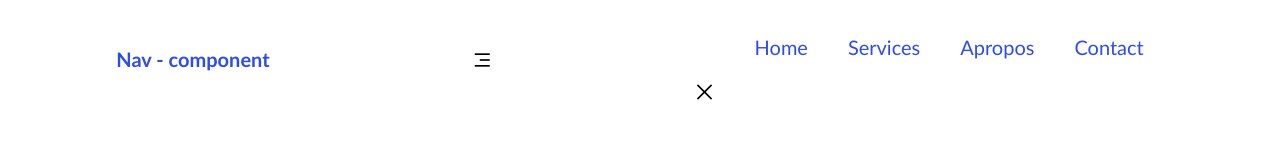
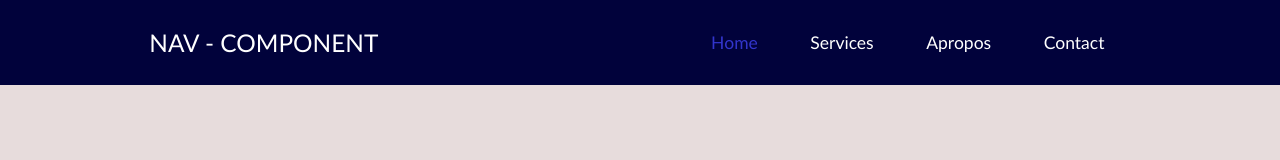
Before and after one commit to KwonGee-Lukelo/navbar-component, a plain HTML site: page index.html in a window 1280 px wide. Drawn offline with nearby package versions, Linux system fonts and the light colour scheme.

Commit message:
Ajout du style pour la barre de navigation

```diff
--- a/index.html
+++ b/index.html
@@ -16,15 +16,10 @@
       <nav>
         <a href="#" class="nav__logo">Nav - component</a>
 
-        <!-- Button Toggle -->
-        <div class="nav__toggle" id="nav-toggle">
-          <i class="ri-menu-3-fill"></i>
-        </div>
-
         <div class="nav__menu">
           <ul class="nav__list">
             <li>
-              <a href="#" class="nav__link">Home</a>
+              <a href="#" class="nav__link active">Home</a>
             </li>
             <li>
               <a href="#" class="nav__link">Services</a>
@@ -42,6 +37,11 @@
             <i class="ri-close-large-line"></i>
           </div>
         </div>
+
+        <!-- Button Toggle -->
+        <div class="nav__toggle" id="nav-toggle">
+          <i class="ri-menu-3-fill"></i>
+        </div>
       </nav>
     </header>
 
--- a/style.css
+++ b/style.css
@@ -1,36 +1,71 @@
 body {
   margin: 0;
   padding: 0;
-  background-color: rgba(255, 255, 255, 00.75em);
+  background-color: rgb(231, 220, 220);
   font-family: "Trebuchet MS", "Lucida Sans Unicode", "Lucida Grande",
     "Lucida Sans", Arial, sans-serif;
+}
+
+header {
+  position: fixed;
+  top: 0;
+  left: 0;
+  width: 100%;
+  background-color: rgb(1, 2, 59);
+  z-index: -1;
+}
+
+.nav__logo,
+.nav__link,
+.nav__toggle,
+.nav__close {
+  color: #fff;
+}
+
+.nav__logo,
+.nav__link {
+  text-decoration: none;
+}
+
+.nav__logo {
+  text-transform: uppercase;
+  font-size: 1.525rem;
 }
 
 nav {
   display: flex;
   justify-content: space-around;
   align-items: center;
-  padding: 0.75em;
-  font-size: 1.25rem;
+  padding: 1em;
 }
 
-.nav__logo,
-.nav__link {
-  text-decoration: none;
-  color: rgba(44, 73, 233, 0.986);
+.nav__list {
+  list-style: none;
+  display: flex;
+  justify-content: end;
 }
 
-.nav__logo {
-  font-weight: 900;
+.nav__link {
+  padding: 0 1.5em;
+  font-size: 1.095rem;
+  transition: color 0.4s;
 }
 
-.nav__menu .nav__list {
-  display: flex;
-  justify-content: center;
-  align-items: center;
+.nav__link:hover {
+  color: rgb(50, 53, 204);
 }
 
-.nav__list li {
-  list-style: none;
-  padding: 0 1em;
+.active {
+  color: rgb(50, 53, 204);
 }
+
+.nav__close {
+  position: absolute;
+  top: 15px;
+  right: 35px;
+}
+
+.nav__close,
+.nav__toggle {
+  display: none;
+}
```
